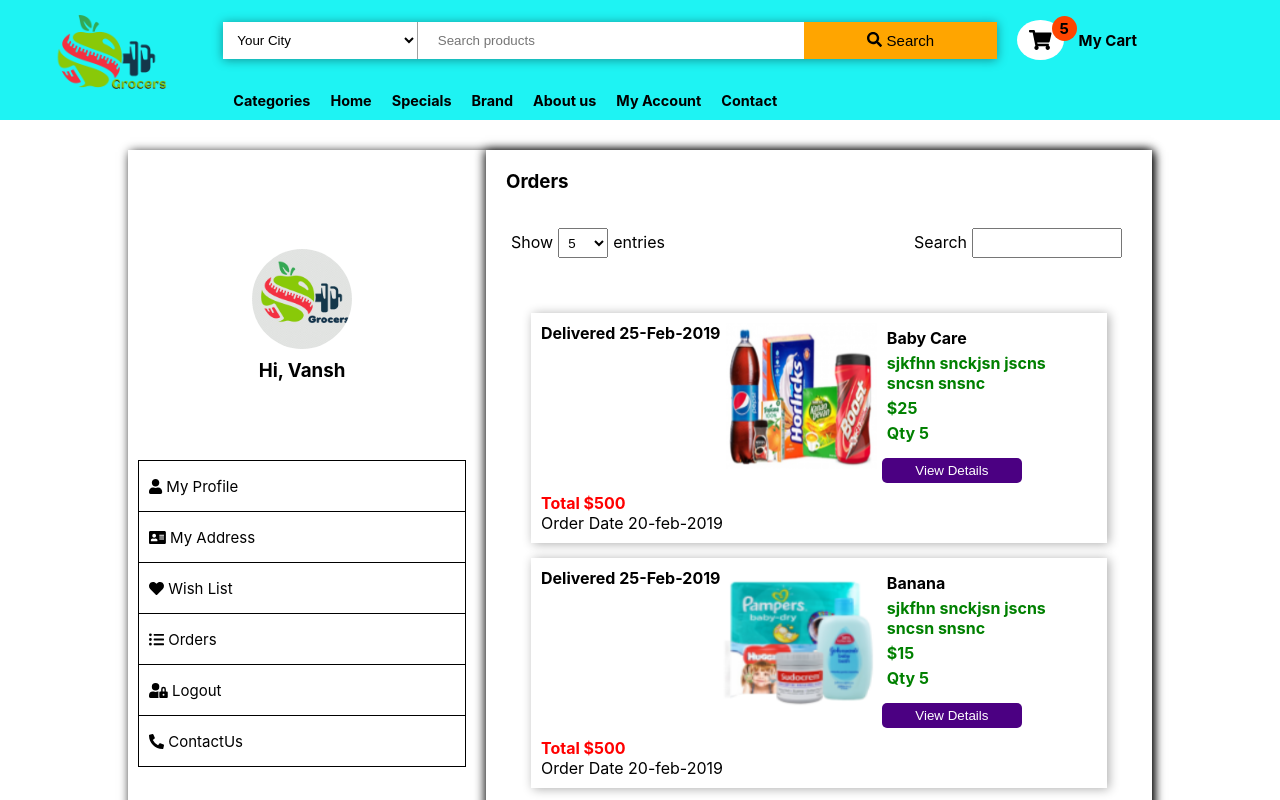
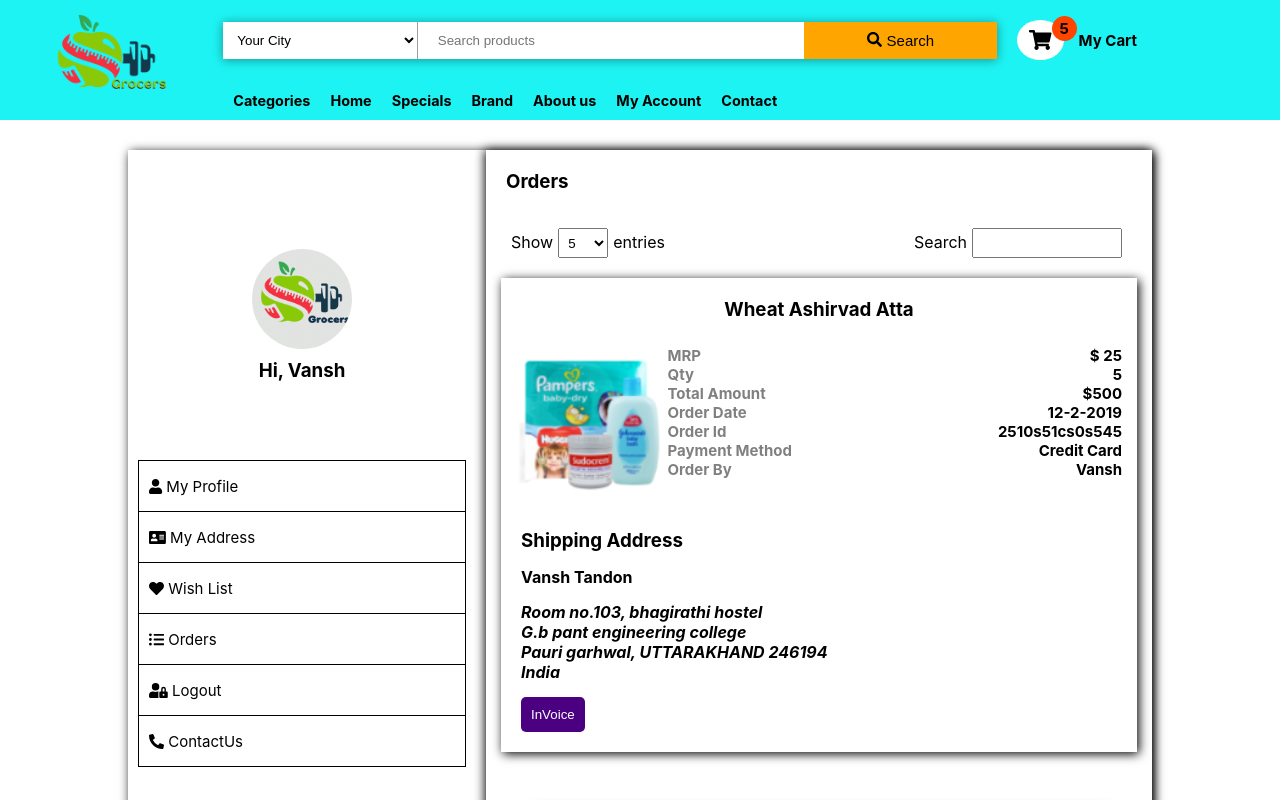
Before and after one commit to Vansh1067/grocers, a React (Create React App) app: page / in a window 1280 px wide. Shown: the top 800 px of the page. Built offline with nearby package versions, Linux system fonts and the light colour scheme.

Commit message:
Add order details

```diff
--- a/src/component/backdrop/backdrop.css
+++ b/src/component/backdrop/backdrop.css
@@ -1,9 +1,9 @@
 .backdrop{
     position: absolute;
-    top:0;
     left: 0;
+
     width: 100%;
-    height: 100vh;
+    height: 100%;
     background-color: rgba(0, 0, 0, 0.527);
     z-index: 500;
 }
--- a/src/component/userInfoComponent/deatilComponent/orderComponent/orderBox/orderBox.css
+++ b/src/component/userInfoComponent/deatilComponent/orderComponent/orderBox/orderBox.css
@@ -10,7 +10,9 @@
 
 
 }
-
+.Card h4{
+    width: 100%;
+}
 .imgBody{
  min-width: 150px;
     flex: 3;
@@ -19,13 +21,15 @@
 .imgBody img{
 
     height: 150px;
+    margin-right: 20px;
 
 }
 .priceBody{
     align-items: center;
-    flex:4;
+    flex:9;
  min-width: 200px;
- margin: 0;
+ margin:0;
+
 
 }
 .priceBody> p:first-child{
@@ -48,15 +52,3 @@
     border-radius: 5px;
 
 }
-
-
-.sumDetail{
-    flex: 5;
-    min-width: 200px;
-
-
-}
-.sumDetail h4{
-    margin-right: 50px;
-    color: red;
-}
--- a/src/component/userInfoComponent/deatilComponent/orderComponent/orderBox/orderBox.js
+++ b/src/component/userInfoComponent/deatilComponent/orderComponent/orderBox/orderBox.js
@@ -4,37 +4,38 @@
 import Hoc from '../../../../../Hoc/hoc'
 import { FontAwesomeIcon } from '@fortawesome/react-fontawesome';
 import {faCartPlus} from '@fortawesome/free-solid-svg-icons'
+import Backdrop from '../../../../backdrop/backdrop'
 
 import img from '../../../../../assest/Capture.PNG'
 import img2 from '../../../../../assest/Capture1.PNG'
 const OrderBox =(props)=>{
     const product=props.product;
-    console.log(props.product)
-    const offer=((product.discPrice-(product.price))/(product.discPrice))*100
+
+
         return <Hoc class="Card">
-                            <h4><span>Delivered</span>  25-Feb-2019</h4>
+
+            <h4>Delivered By 12*02*2019</h4>
+
 
                 <div class="imgBody">
                     <img src={(Math.random()>0.5?img:img2)}/>
                 </div>
                 <div class="priceBody">
                     <p>{product.title}</p>
-                    <p>sjkfhn snckjsn jscns sncsn snsnc </p>
+
                     {product.price?(<div>
                         <p>${product.price}  {product.discPrice?<span class="discount">${product.discPrice}</span>:null}  </p>
 
                         <p>Qty <span>5</span></p>
+                        <h4>Total <span>$500</span></h4>
+                        <h4>Order Date<span>12-2-2019</span></h4>
                         <button>View Details</button>
 
                         </div>):null}
 
                 </div>
-                <div class="sumDetail">
-                    <h4>Total $500</h4>
-                    <p>Order Date <span>20-feb-2019</span></p>
 
 
-                </div>
         </Hoc>
 }
 export default OrderBox
--- a/src/component/userInfoComponent/deatilComponent/orderComponent/orderComponent.css
+++ b/src/component/userInfoComponent/deatilComponent/orderComponent/orderComponent.css
@@ -51,6 +51,7 @@
     border-radius: 5px;
     padding: 5px;
 }
+
 @media screen and (max-width:430px){
    .orderFooter,.orderHeader{
        justify-content: center;
--- a/src/component/userInfoComponent/deatilComponent/orderComponent/orderComponent.js
+++ b/src/component/userInfoComponent/deatilComponent/orderComponent/orderComponent.js
@@ -4,12 +4,15 @@
 import './orderComponent.css'
 import { FontAwesomeIcon } from '@fortawesome/react-fontawesome';
 import {faEye} from '@fortawesome/free-solid-svg-icons';
-import OrderBox from './orderBox/orderBox'
+import OrderBox from './orderBox/orderBox';
+import OrderDetail from './orderDetail/orderDetail'
 
 const OrderComponent=(props)=>{
     const product=[{title:'Baby Care',price:25},{title:'Banana',price:15}]
     return(
         <Hoc>
+
+
             <div class="order">
                 <h3>Orders</h3>
                 <div class="orderHeader">
@@ -25,9 +28,9 @@
                         Search<input type="text"></input>
                     </span>
                 </div>
+                <OrderDetail/>
 
                 <div class="table">
-
                         <div class="orderBox">
                             {
                                 product.map((product)=>{
--- /dev/null
+++ b/src/component/userInfoComponent/deatilComponent/orderComponent/orderDetail/orderDetail.css
@@ -0,0 +1,79 @@
+.orderDetailCard{
+
+   box-shadow: 2px 2px 10px black;
+
+   margin:20px 10px;
+   padding: 5px;
+
+}
+.orderDetailCard >h3{
+   text-align: center;
+}
+.orderimage{
+    display: flex;
+
+    flex-wrap: wrap;
+    padding: 10px;
+
+}
+.orderimage img{
+    margin-right: 20px;
+    flex: 3;
+    max-width: 200px;
+    margin: 0 auto;
+
+}
+.orderimage p,.orderimage h3{
+    font-size: 15px;
+    font-weight: bold;
+   padding: 0;
+   color: gray;
+}
+.orderimage span{
+ color: black;
+
+}
+.OrderPrice{
+    flex: 9;
+    padding-bottom:0 ;
+    min-width: 200px;
+}
+.OrderPrice p,.OrderPrice  h3{
+    display: flex;
+    justify-content: space-between;
+    width: 100%;
+    padding-bottom:0 ;
+    margin-bottom: 0;
+}
+.shipping p{
+    font-weight: bold;
+
+}
+.shipping >p{
+    padding-left: 15px;
+
+}
+.shipping address{
+    padding: 15px;
+}
+.orderDetailCard button{
+    padding: 10px;
+    background-color: indigo;
+    color: white;
+    border: none;
+    border-radius: 5px;
+    margin-left: 15px;
+    margin-bottom: 15px;
+
+}
+@media screen and (max-width:375px){
+    .orderimage p,.orderimage h3{
+        font-size: 10px;
+    }
+    .shipping >p{
+      font-size: 12px;
+    }
+    .shipping address p{
+        font-size: 10px;
+    }
+}
--- /dev/null
+++ b/src/component/userInfoComponent/deatilComponent/orderComponent/orderDetail/orderDetail.js
@@ -0,0 +1,39 @@
+import React from 'react';
+
+import './orderDetail.css';
+import Hoc from '../../../../../Hoc/hoc'
+import img from '../../../../../assest/Capture.PNG'
+import img2 from '../../../../../assest/Capture1.PNG'
+const OrderDetail =(props)=>{
+    const product={title:'Baby Care',price:25}
+        return <Hoc class="orderDetailCard">
+                <h3>Wheat Ashirvad Atta</h3>
+                <div class="orderimage">
+                    <img src={(Math.random()>0.5?img:img2)}/>
+                    {product.price?(<div class="OrderPrice">
+                        <p>MRP <span>$ {product.price}</span>  {product.discPrice?<span class="discount">${product.discPrice}</span>:null}  </p>
+                        <p>Qty <span>5</span></p>
+                        <h3>Total Amount <span> $500</span></h3>
+                        <h3>Order Date<span> 12-2-2019</span></h3>
+                        <h3>Order Id <span> 2510s51cs0s545</span></h3>
+                        <h3>Payment Method <span> Credit Card</span></h3>
+                        <h3>Order By<span>Vansh</span></h3>
+                    </div>):null}
+
+                </div>
+                <div class="shipping">
+                    <h3>Shipping Address</h3>
+                    <p>Vansh Tandon</p>
+                    <address>
+                    <p>Room no.103, bhagirathi hostel</p>
+                    <p>G.b pant engineering college</p>
+                    <p>Pauri garhwal, UTTARAKHAND 246194</p>
+                    <p>India</p>
+                    </address>
+                </div>
+                <button>InVoice</button>
+
+        </Hoc>
+}
+
+export default OrderDetail;
```
